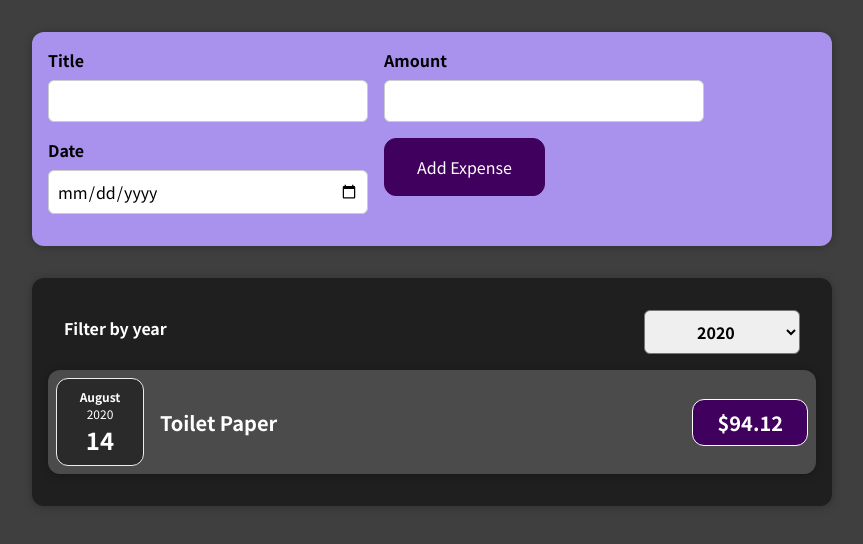
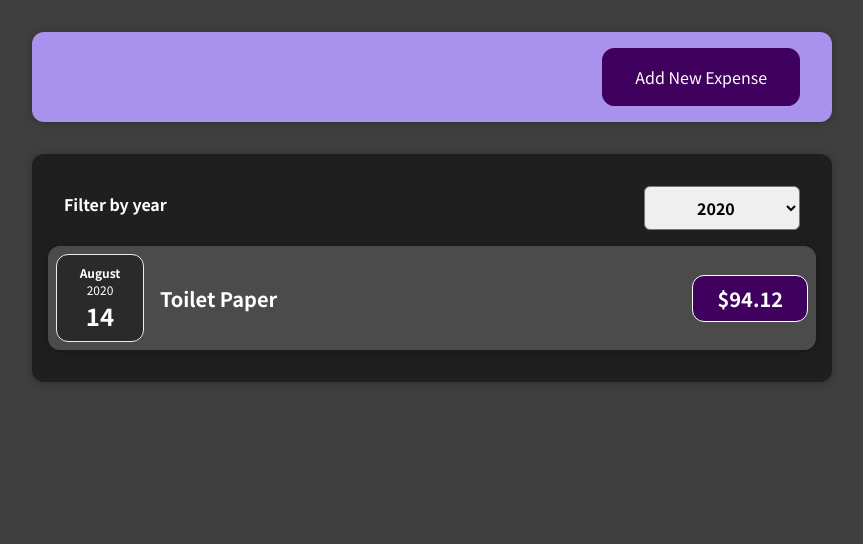
Before and after one commit to MZHoffman/react-complete-guide, a React (Create React App) app: page / in a window 1280 px wide. Shown: the top 544 px of the page, without its empty margins (208-1071 px from the left). Built offline with nearby package versions, Linux system fonts and the light colour scheme.

Commit message:
adding buttons to show/hide form

```diff
--- a/src/components/NewExpense/ExpenseForm.js
+++ b/src/components/NewExpense/ExpenseForm.js
@@ -1,5 +1,6 @@
 import React, { useState } from 'react'
 import './ExpenseForm.css'
+import Card from '../UI/Card'
 
 const ExpenseForm = (props) => {
   const [enteredTitle, setEnteredTitle] = useState('')
@@ -62,6 +63,9 @@ const ExpenseForm = (props) => {
         <div className='new-expense__actions'>
           <button type='submit'>Add Expense</button>
         </div>
+        <div className='new-expense__actions'>
+          <button onClick={() => props.toggleForm(false)}>Cancel</button>
+        </div>
       </div>
     </form>
   )
--- /dev/null
+++ b/src/components/NewExpense/ExpenseFormShow.js
@@ -0,0 +1,12 @@
+import React from 'react'
+import './ExpenseForm.css'
+
+const ExpenseFormShow = (props) => {
+  return (
+    <div className='new-expense__actions'>
+      <button onClick={() => props.toggleForm(true)}>Add New Expense</button>
+    </div>
+  )
+}
+
+export default ExpenseFormShow
--- a/src/components/NewExpense/NewExpense.js
+++ b/src/components/NewExpense/NewExpense.js
@@ -1,15 +1,31 @@
-import React from 'react'
+import React, { useState } from 'react'
 import './NewExpense.css'
 import ExpenseForm from './ExpenseForm'
+import ExpenseFormShow from './ExpenseFormShow'
 
 const NewExpense = (props) => {
+  const [visable, setVisable] = useState(false)
   const saveExpenseDataHandler = (enteredExpenseData) => {
     const expenseData = { ...enteredExpenseData, id: Math.random().toString() }
     props.onAddExpanse(expenseData)
+    setVisable(false)
+  }
+  const showForm = (show) => {
+    setVisable(show)
+  }
+  if (visable) {
+    return (
+      <div className='new-expense'>
+        <ExpenseForm
+          changeVisibility={showForm}
+          onSaveExpenseData={saveExpenseDataHandler}
+        />
+      </div>
+    )
   }
   return (
     <div className='new-expense'>
-      <ExpenseForm onSaveExpenseData={saveExpenseDataHandler} />
+      <ExpenseFormShow changeVisibility={showForm} />
     </div>
   )
 }
```
